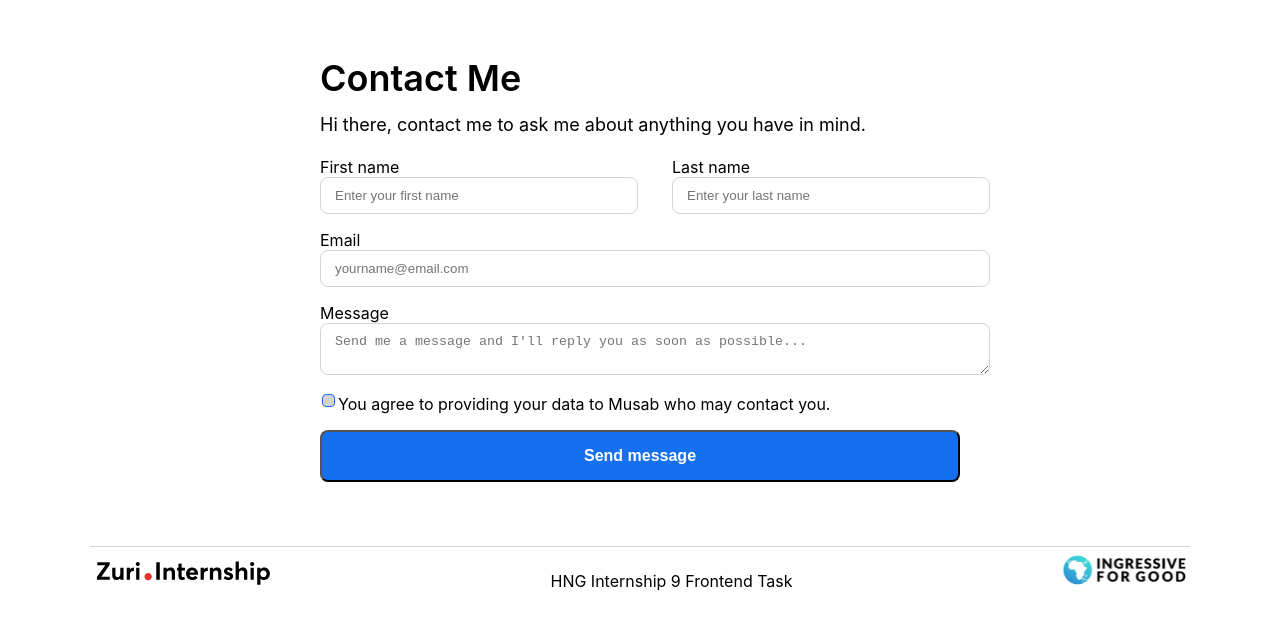
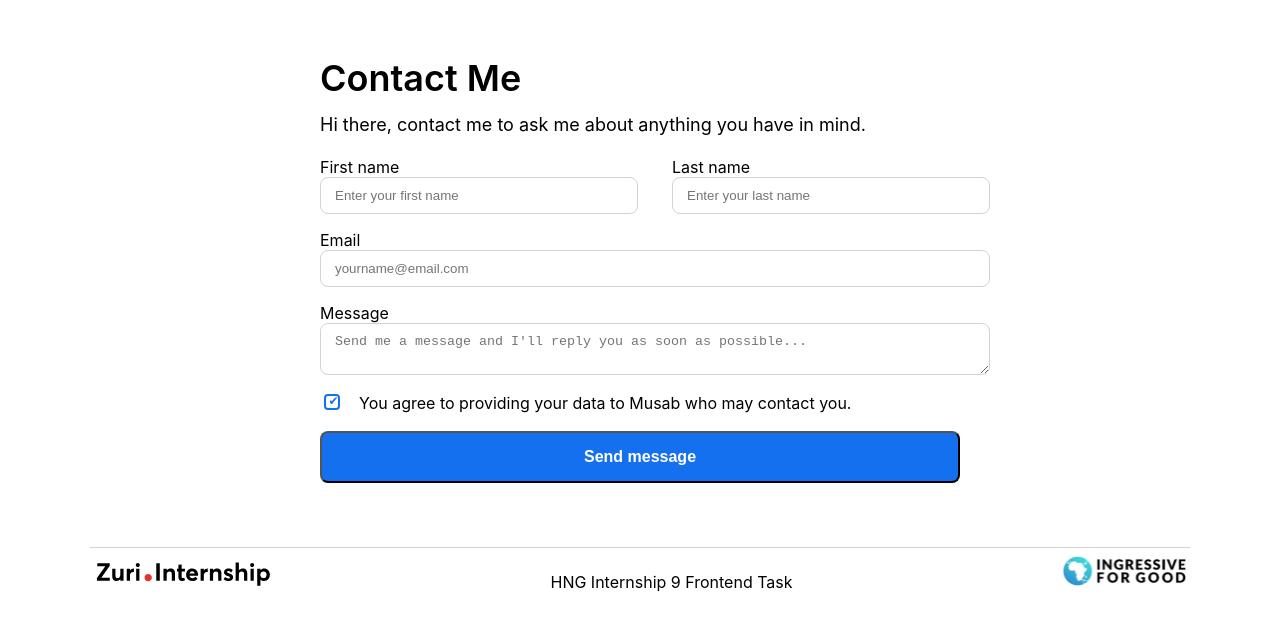
Before and after one commit to Musab1258/hng-front-end-satge1-task, a React (Create React App) app: page /contact in a window 1280 px wide. Both pictures are taken after a click on the checkbox 328 px from the left and 400 px from the top of the page. Shown: the top 630 px of the page. Built offline with nearby package versions, Linux system fonts and the light colour scheme.

Commit message:
feat: checkbox funtionality

```diff
--- a/src/components/contact/Contact.css
+++ b/src/components/contact/Contact.css
@@ -60,22 +60,41 @@
 .hide {
   display: none;
 }
+.checkbox-container {
+    display: inline-flex;
+    cursor: pointer;
+    position: relative;
+}
 .checkbox {
-  width: 13px;
-  height: 13px;
-  margin-left: 2px;
+  -webkit-appearance: none;
+  -moz-appearance: none;
+  -o-appearance: none;
+  appearance: none;
+  cursor: pointer;
+  width: 16px;
+  height: 16px;
   border-radius: 4px;
-  appearance: none;
-  border: 1px solid #34495E;
+  border: 1px solid;
   outline: none;
   transition-duration: 0.3s;
 }
 .checkbox:checked {
-  border: 1px solid #1570EF;
-  background-color: lightgray;
+  border: 2px solid #1570EF;
+  background-color: #ffffff;
+}
+.checkbox:hover {
+  border: 2px solid rgb(125 211 252);
+}
+.checkmark {
+  margin-top: 0.2em;
+  margin-left: -1.2em;
+  color: #1570EF;
+  font-size: 12px;
+  position: absolute;
 }
 .checkbox-span {
   font-weight: 400;
+  margin-left: 1em;
   font-size: 16px;
   line-height: 24px ;
 }
--- a/src/components/contact/contact.js
+++ b/src/components/contact/contact.js
@@ -7,21 +7,24 @@ const EMAIL_REGEX = /^[a-zA-Z][a-zA-Z0-9-_](?=.*[.]).{1,500}$/;
 
 function Contact() {
 
-  const [ firstName, setFirstName ] = useState("");
-  const [ validFirstName, setValidFirstName ] = useState(false);
-  const [ firstNameFocus, setFirstNameFocus] = useState(false);
+  const checkmark = '✔';
+  const [firstName, setFirstName] = useState("");
+  const [validFirstName, setValidFirstName] = useState(false);
+  const [firstNameFocus, setFirstNameFocus] = useState(false);
 
-  const [ lastName, setLastName ] = useState("");
-  const [ validLastName, setValidLastName ] = useState(false);
-  const [ lastNameFocus, setLastNameFocus] = useState(false);
+  const [lastName, setLastName] = useState("");
+  const [validLastName, setValidLastName] = useState(false);
+  const [lastNameFocus, setLastNameFocus] = useState(false);
 
-  const [ email, setEmail ] = useState("");
-  const [ validEmail, setValidEmail ] = useState(false);
-  const [ emailFocus, setEmailFocus] = useState(false);
+  const [email, setEmail] = useState("");
+  const [validEmail, setValidEmail] = useState(false);
+  const [emailFocus, setEmailFocus] = useState(false);
 
-  const [ message, setMessage ] = useState("");
-  const [ validMessage, setValidMessage ] = useState(false);
-  const [ messageFocus, setMessageFocus] = useState(false);
+  const [message, setMessage] = useState("");
+  const [validMessage, setValidMessage] = useState(false);
+  const [messageFocus, setMessageFocus] = useState(false);
+
+  const [ checked, setChecked ] = useState(false)
 
   useEffect(() => {
     const result = NAME_REGEX.test(firstName);
@@ -50,6 +53,10 @@ function Contact() {
     setLastName("");
     setEmail("");
     setMessage("");
+  }
+
+  const handleCheck = () => {
+    setChecked(!checked);
   }
 
   return (
@@ -122,8 +129,13 @@ function Contact() {
             />
             <p className={messageFocus & !validMessage ? 'show' : 'hide'} >Please, enter your message</p>
           </div>
-          <div>
-            <input type="checkbox" className='checkbox' />
+          <div className='checkbox-container'>
+            <div onClick={handleCheck}>
+              <input type="checkbox"
+                   value={checked}
+                   className='checkbox' />
+              <span className={checked ? 'checkmark' : 'hide'}>{checkmark}</span>
+            </div>
             <span className='checkbox-span' >You agree to providing your data to Musab who may contact you.</span>
           </div>
           <div>
--- a/src/components/links/Links.js
+++ b/src/components/links/Links.js
@@ -4,7 +4,7 @@ import github from '../../images/github.svg';
 import { Link } from 'react-router-dom';
 
 function Links() {
-  let url = "";
+  const url = "";
 
   return (
     <div>
```
Lines whose indentation alone changed are shown as unchanged.
